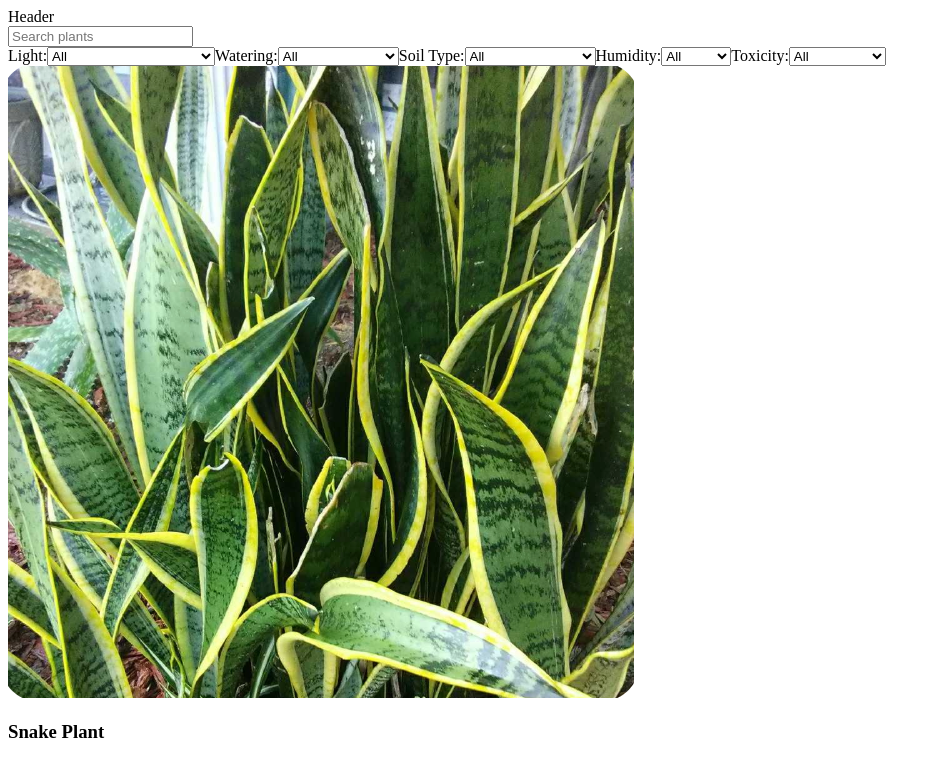
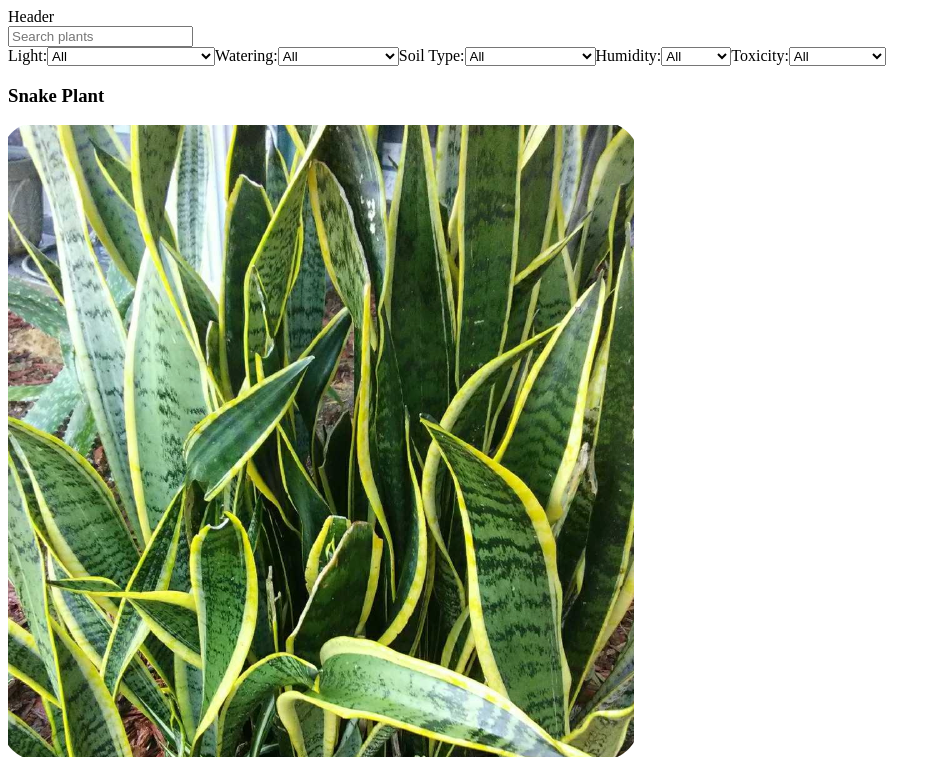
Before and after one commit to moa-reidar/gruppe-oppgave-2-2025, a React (Vite) app in the folder plant-care-app/: page / in a window 1280 px wide. Shown: the top 759 px of the page, without its empty margins (0-941 px from the left). Built offline with nearby package versions, Linux system fonts and the light colour scheme.

Commit message:
Updated PlantCard layout: plant name now appears above image for clearer structure

```diff
--- a/plant-care-app/src/components/PlantCard.jsx
+++ b/plant-care-app/src/components/PlantCard.jsx
@@ -3,8 +3,8 @@ import React from 'react';
 const PlantCard = ({ name, image }) => {
   return (
     <div className="plant-card">
+      <h3>{name}</h3>
       <img src={image} alt={name} />
-      <h3>{name}</h3>
     </div>
   );
 };
```
